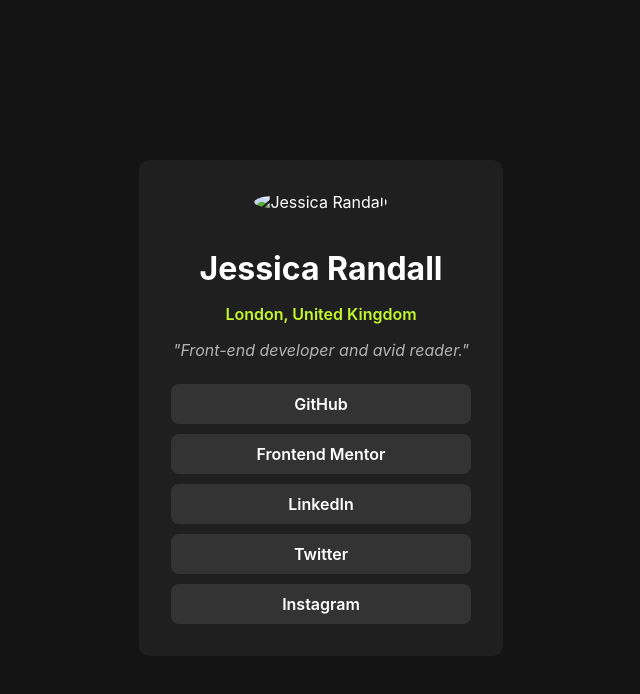
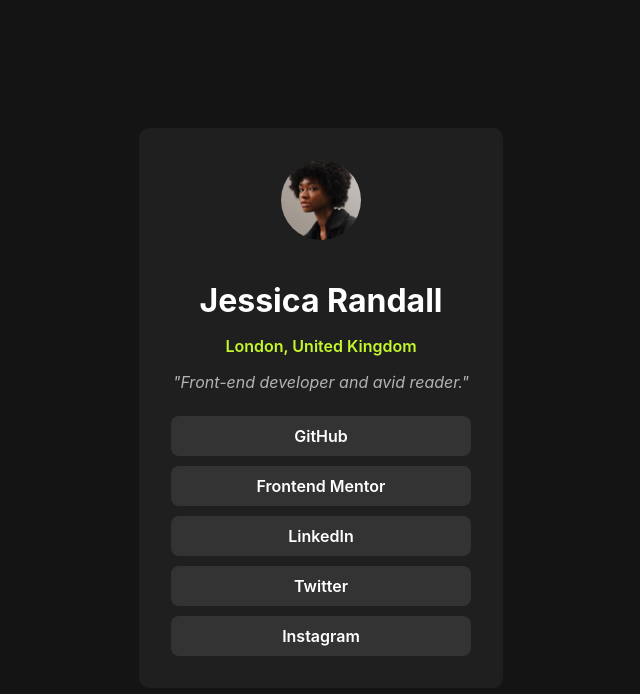
Before and after one commit to flozzy119/Social-link-profile, a plain HTML site: page index.html in a window 1280 px wide. Shown: the whole page, without its empty margins (319-959 px from the left). Drawn offline with Linux system fonts and the light colour scheme.

Commit message:
Update index.html

```diff
--- a/index.html
+++ b/index.html
@@ -6,12 +6,12 @@
   <meta name="viewport" content="width=device-width, initial-scale=1.0">
   <title>Social Links Profile</title>
   <link rel="stylesheet" href="style.css">
-  <link rel="icon" type="image/png" href="../image/favicon-32x32.png">
+  <link rel="icon" type="image/png" href="favicon-32x32.png">
 </head>
 
 <body>
   <div class="card">
-    <img src="../image/avatar-jessica.jpeg" alt="Jessica Randall" class="avatar">
+    <img src="avatar-jessica.jpeg" alt="Jessica Randall" class="avatar">
     <h1>Jessica Randall</h1>
     <p class="location">London, United Kingdom</p>
     <p class="bio">"Front-end developer and avid reader."</p>
```
